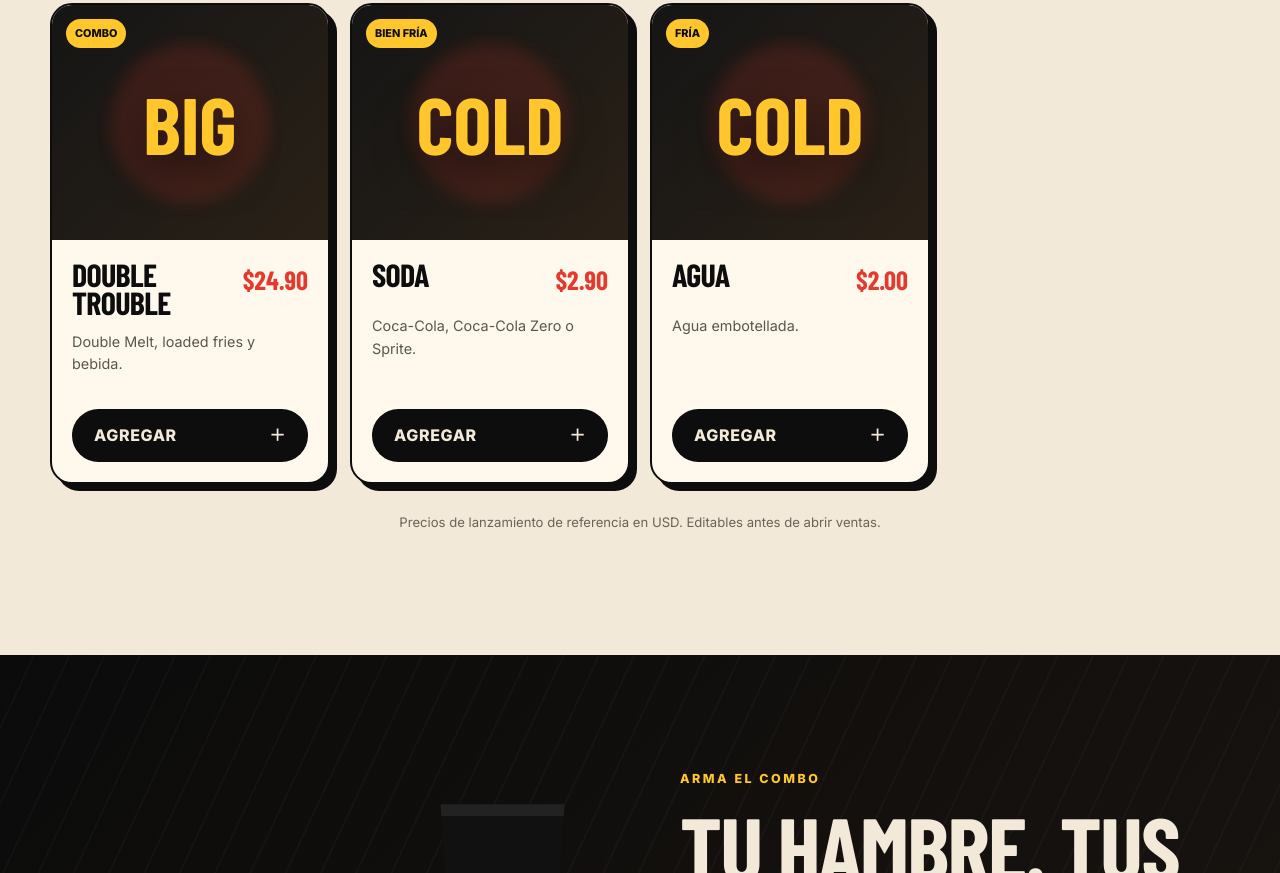
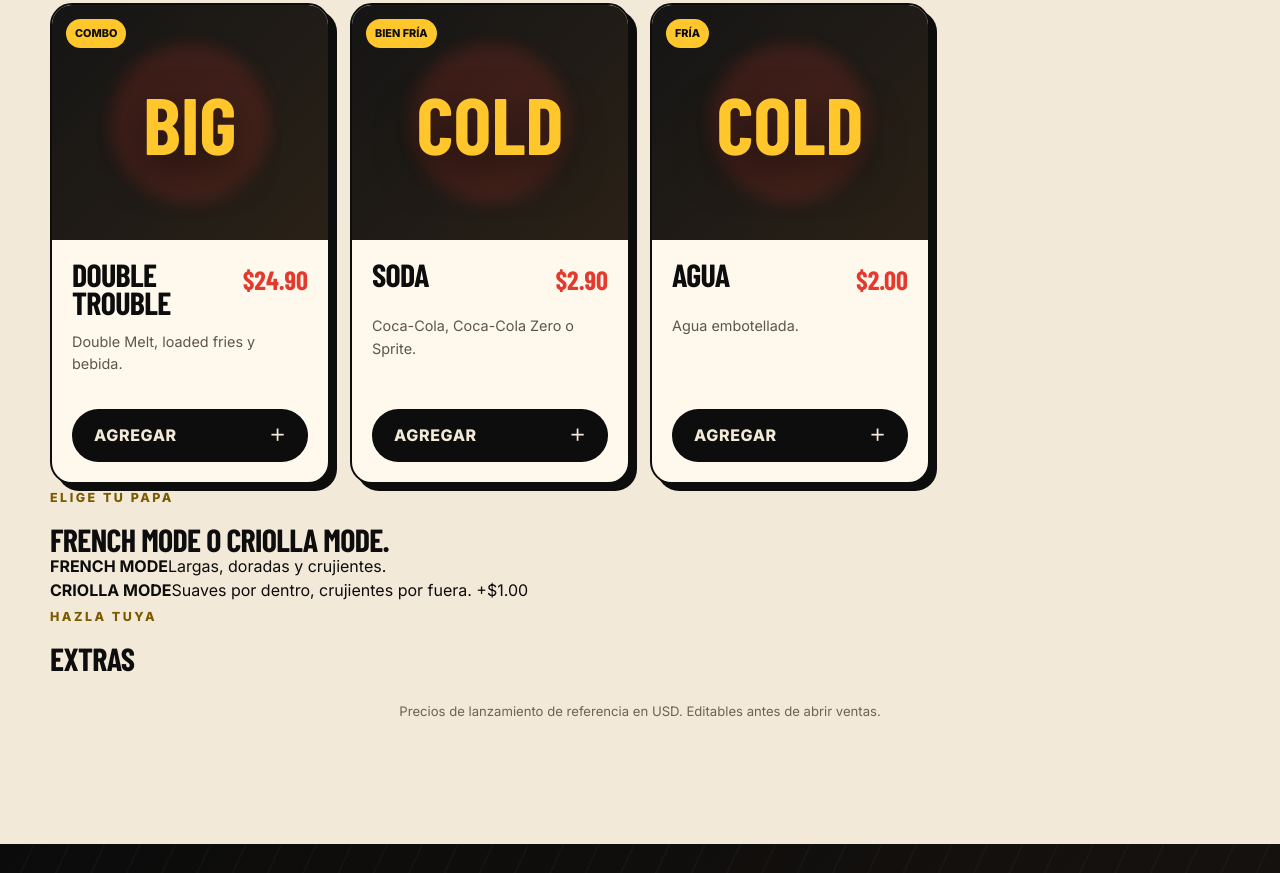
Before and after one commit to drakcore12/canovaburger, a plain HTML site: page website/index.html in a window 1280 px wide. Shown: the part 2364-3237 px from the top of the page. Drawn offline with nearby package versions, Linux system fonts and the light colour scheme; a web font is replaced by a local one.

Commit message:
Update menu filters and extras presentation

```diff
--- a/website/index.html
+++ b/website/index.html
@@ -131,13 +131,30 @@
         <div class="menu-tabs" role="tablist" aria-label="Categorías de menú">
           <button class="menu-tab active" role="tab" aria-selected="true" data-filter="all" data-i18n="filterAll">Todo</button>
           <button class="menu-tab" role="tab" aria-selected="false" data-filter="burgers" data-i18n="filterBurgers">Burgers</button>
-          <button class="menu-tab" role="tab" aria-selected="false" data-filter="sides" data-i18n="filterSides">Acompañantes</button>
+          <button class="menu-tab" role="tab" aria-selected="false" data-filter="sides" data-i18n="filterSides">Papas</button>
+          <button class="menu-tab" role="tab" aria-selected="false" data-filter="sauces" data-i18n="filterSauces">Salsas</button>
           <button class="menu-tab" role="tab" aria-selected="false" data-filter="combos" data-i18n="filterCombos">Combos</button>
+          <button class="menu-tab" role="tab" aria-selected="false" data-filter="desserts" data-i18n="filterDesserts">Postre</button>
           <button class="menu-tab" role="tab" aria-selected="false" data-filter="drinks" data-i18n="filterDrinks">Bebidas</button>
         </div>
 
         <div class="menu-grid" id="menuGrid" aria-live="polite"></div>
-        <p class="price-note" data-i18n="priceNote">Precios de lanzamiento de referencia en USD. Editables antes de abrir ventas.</p>
+        <div class="menu-options-grid reveal">
+          <article class="menu-option-card">
+            <span class="eyebrow dark" data-i18n="potatoEyebrow">ELIGE TU PAPA</span>
+            <h3 data-i18n="potatoTitle">French Mode o Criolla Mode.</h3>
+            <div class="mode-list">
+              <div><strong>FRENCH MODE</strong><span data-i18n="frenchModeText">Largas, doradas y crujientes.</span></div>
+              <div><strong>CRIOLLA MODE</strong><span data-i18n="criollaModeText">Suaves por dentro, crujientes por fuera. +$1.00</span></div>
+            </div>
+          </article>
+          <article class="menu-option-card">
+            <span class="eyebrow dark" data-i18n="extrasEyebrow">HAZLA TUYA</span>
+            <h3 data-i18n="extrasTitle">Extras</h3>
+            <div class="extras-list" id="extrasGrid"></div>
+          </article>
+        </div>
+        <p class="price-note" data-i18n="priceNote">Precios de pickup en USD. Los precios en aplicaciones pueden variar.</p>
       </div>
     </section>
 
@@ -300,7 +317,7 @@
   <template id="productTemplate">
     <article class="product-card reveal">
       <div class="product-art"><span class="product-tag"></span><div class="mini-burger"><div class="mb-top"></div><div class="mb-fill one"></div><div class="mb-cheese"></div><div class="mb-fill two"></div><div class="mb-bottom"></div></div></div>
-      <div class="product-info"><div class="product-title-row"><h3></h3><strong class="product-price"></strong></div><p class="product-description"></p><button class="button button-dark add-product" type="button"><span data-i18n="add">Agregar</span><b>＋</b></button></div>
+      <div class="product-info"><div class="product-title-row"><h3></h3><div class="product-price-wrap"><strong class="product-price"></strong><small class="product-app-price"></small></div></div><p class="product-description"></p><button class="button button-dark add-product" type="button"><span data-i18n="add">Agregar</span><b>＋</b></button></div>
     </article>
   </template>
 
```
